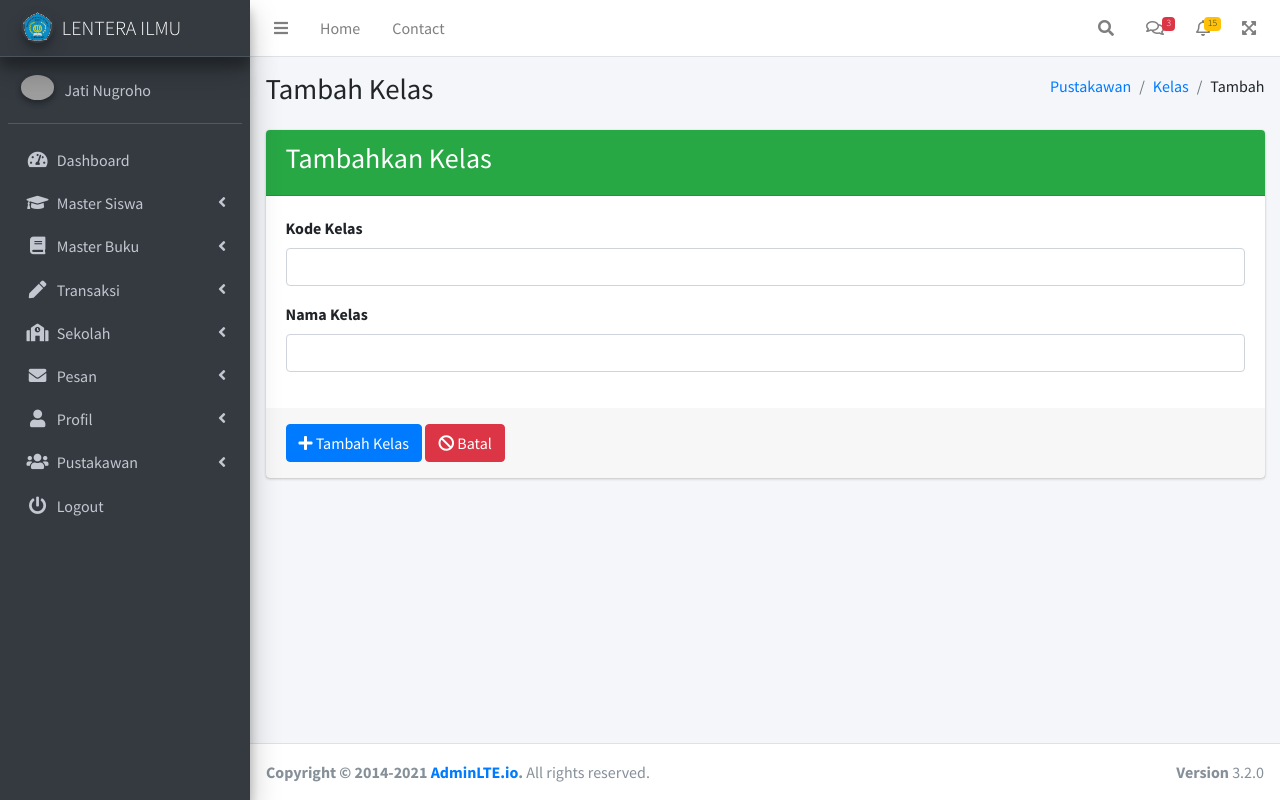
After one commit to Imamsaa/Master-Perpustakaan-Sekolah, a CodeIgniter 4 app: template app/Views/admin/kelas/addkelas.php in a window 1280 px wide. The commit adds this page. Run offline with PHP 8.4 and a stand-in for CodeIgniter, Linux system fonts and the light colour scheme; the template is opened without the code that fills it, so the values that code supplies are empty; some libraries are stand-ins or nearby versions; grey boxes are pictures that could not be loaded.

Commit message:
Menambahkan Page Kelas yaitu antara lain daftar kelas, tambah kelas dan edit kelas

```diff
--- /dev/null
+++ b/app/Views/admin/kelas/addkelas.php
@@ -0,0 +1,68 @@
+<?= $this->extend('admin/template/template'); ?>
+ <!-- Content Wrapper. Contains page content -->
+ <?= $this->section('content'); ?>
+<!-- Content Wrapper. Contains page content -->
+<div class="content-wrapper">
+    <!-- Content Header (Page header) -->
+    <div class="content-header">
+      <div class="container-fluid">
+        <div class="row mb-2">
+          <div class="col-sm-6">
+            <h1 class="m-0">Tambah Kelas</h1>
+          </div><!-- /.col -->
+          <div class="col-sm-6">
+            <ol class="breadcrumb float-sm-right">
+              <li class="breadcrumb-item"><a href="<?= base_url('pustakawan'); ?>">Pustakawan</a></li>
+              <li class="breadcrumb-item"><a href="<?= base_url('pustakawan/kelas'); ?>">Kelas</a></li>
+              <li class="breadcrumb-item">Tambah</li>
+            </ol>
+          </div><!-- /.col -->
+        </div><!-- /.row -->
+      </div><!-- /.container-fluid -->
+    </div>
+    <!-- /.content-header -->
+
+    <!-- Main content -->
+    <section class="content">
+      <div class="container-fluid">
+        <!-- ROW -->
+        <div class="row mb-2">
+            <div class="col-md-12">
+            <!-- general form elements -->
+            <div class="card card-success">
+              <div class="card-header">
+                <div class="card-title">
+                    <h3>Tambahkan Kelas</h3>
+                </div>
+              </div>
+              <!-- /.card-header -->
+              <!-- form start -->
+              <form>
+                <div class="card-body">
+                  <div class="form-group">
+                      <label for="kode">Kode Kelas</label>
+                      <input type="text" name="kode" class="form-control" id="kode" placeholder="">
+                  </div>
+                  <div class="form-group">
+                    <label for="nama">Nama Kelas</label>
+                    <input type="text" name="nama" class="form-control" id="nama" placeholder="">
+                  </div>
+                </div>
+                <!-- /.card-body -->
+
+                <div class="card-footer">
+                  <button type="submit" class="btn btn-primary my-1"><i class="fas fa-solid fa-plus"></i> Tambah Kelas</button>
+                  <a href="<?= base_url('pustakawan/kelas'); ?>" class="btn btn-danger my-1"><i class="fas fa-solid fa-ban"></i> Batal</a>
+                </div>
+              </form>
+            </div>
+            <!-- /.card -->
+          </div>
+          <!--/.col (left) -->
+        </div>
+      </div><!-- /.container-fluid -->
+    </section>
+    <!-- /.content -->
+  </div>
+  <!-- /.content-wrapper -->
+  <?= $this->endSection(); ?>
--- a/app/Views/admin/template/footer.php
+++ b/app/Views/admin/template/footer.php
@@ -37,7 +37,7 @@
   $(function () {
     $("#example1").DataTable({
       "responsive": true, "lengthChange": false, "autoWidth": false,
-      "buttons": ["copy", "csv", "excel", "pdf", "print", "colvis"]
+      "buttons": ["copy", "csv", "excel"]
     }).buttons().container().appendTo('#example1_wrapper .col-md-6:eq(0)');
     $('#example2').DataTable({
       "paging": true,
--- a/app/Views/admin/template/navbar.php
+++ b/app/Views/admin/template/navbar.php
@@ -26,7 +26,7 @@
         </a>
         <ul class="nav nav-treeview">
             <li class="nav-item">
-            <a href="../charts/chartjs.html" class="nav-link">
+            <a href="<?= base_url('pustakawan/kelas'); ?>" class="nav-link">
                 <i class="far fa-circle nav-icon"></i>
                 <p>Kelas</p>
             </a>
```
Also changed, not shown: app/Config/Routes.php (+9 -0 lines), app/Controllers/Admin/Kelas.php (added, +37 -0 lines), app/Views/admin/kelas/editkelas.php (added, +68 -0 lines), app/Views/admin/kelas/tablekelas.php (added, +83 -0 lines).
